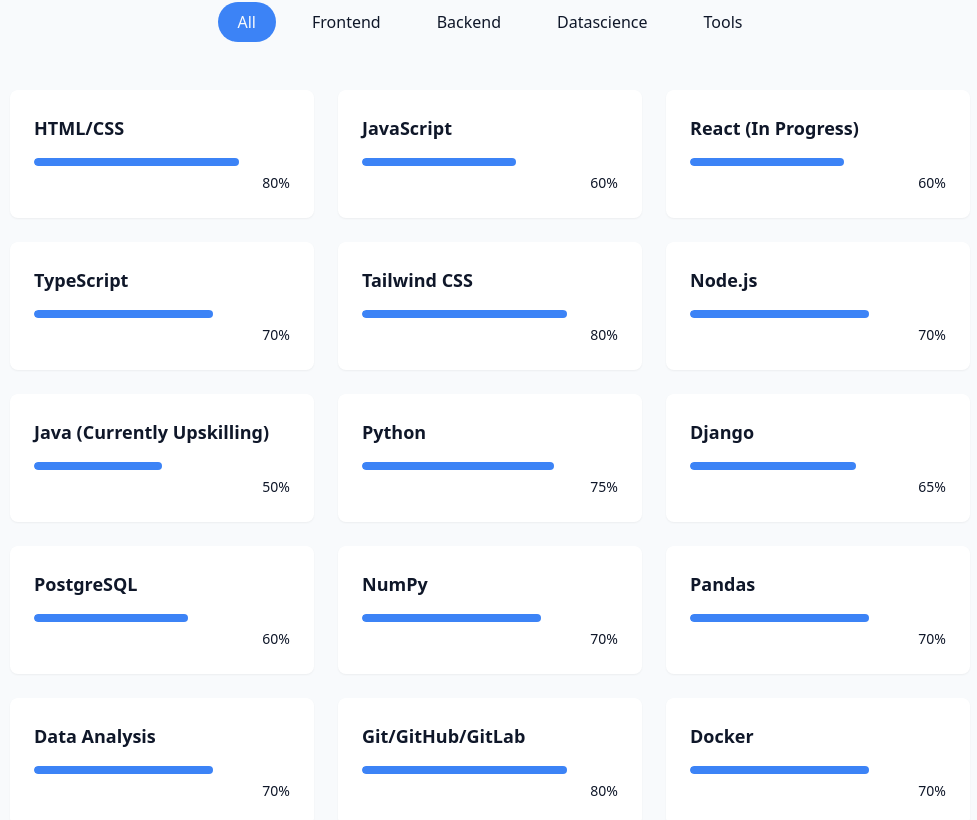
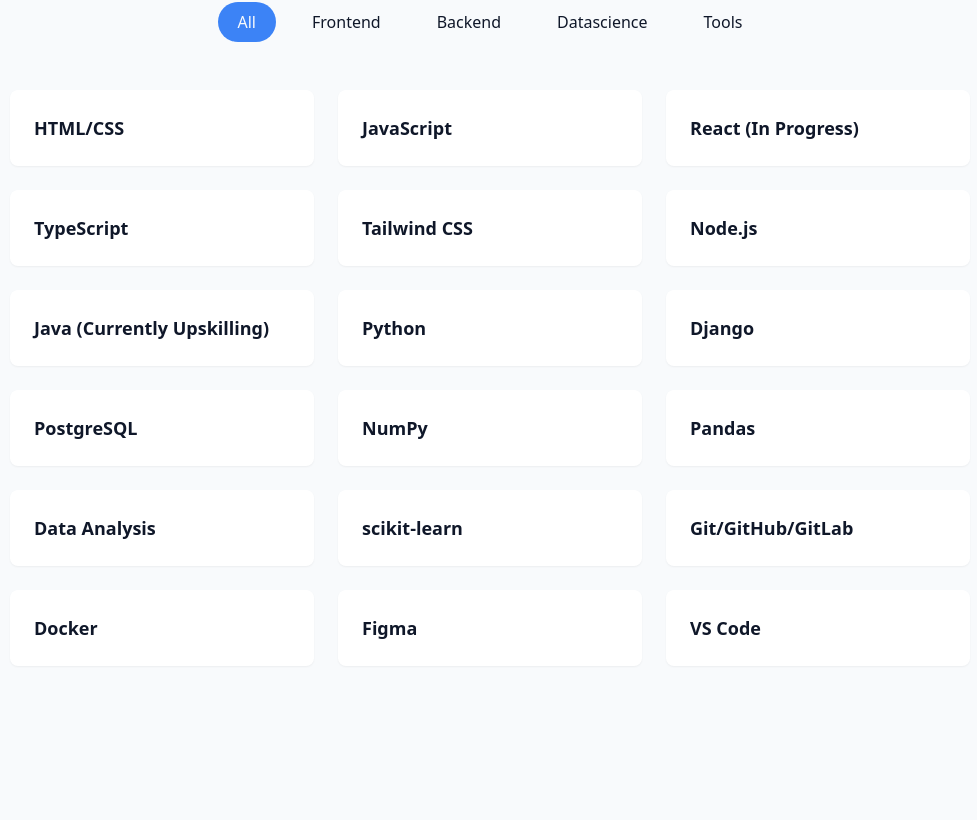
Before and after one commit to Sai284/portfolio, a React (Vite) app: page / in a window 1280 px wide. Shown: the part 1760-2580 px from the top of the page, without its empty margins (150-1127 px from the left). Built offline with nearby package versions, Linux system fonts and the light colour scheme.

Commit message:
fix: minor changes to skills section

```diff
--- a/src/components/SkillsSection.jsx
+++ b/src/components/SkillsSection.jsx
@@ -3,30 +3,30 @@
 
 const skills = [
   // Frontend
-  { name: "HTML/CSS", level: 80, category: "frontend" },
-  { name: "JavaScript", level: 60, category: "frontend" },
-  { name: "React (In Progress)", level: 60, category: "frontend" },
-  { name: "TypeScript", level: 70, category: "frontend" },
-  { name: "Tailwind CSS", level: 80, category: "frontend" },
+  { name: "HTML/CSS", category: "frontend" },
+  { name: "JavaScript", category: "frontend" },
+  { name: "React (In Progress)", category: "frontend" },
+  { name: "TypeScript", category: "frontend" },
+  { name: "Tailwind CSS", category: "frontend" },
 
   // Backend
-  { name: "Node.js", level: 70, category: "backend" },
-  { name: "Java (Currently Upskilling)", level: 50, category: "backend" },
-  { name: "Python", level: 75, category: "backend" },
-  { name: "Django", level: 65, category: "backend" },
-  { name: "PostgreSQL", level: 60, category: "backend" },
+  { name: "Node.js", category: "backend" },
+  { name: "Java (Currently Upskilling)", category: "backend" },
+  { name: "Python", category: "backend" },
+  { name: "Django", category: "backend" },
+  { name: "PostgreSQL", category: "backend" },
 
   // Data Science
-  { name: "NumPy", level: 70, category: "datascience" },
-  { name: "Pandas", level: 70, category: "datascience" },
-  { name: "Data Analysis", level: 70, category: "datascience" },
+  { name: "NumPy", category: "datascience" },
+  { name: "Pandas", category: "datascience" },
+  { name: "Data Analysis", category: "datascience" },
+  { name: "scikit-learn", category: "datascience" },
 
   // Tools
-  { name: "Git/GitHub/GitLab", level: 80, category: "tools" },
-  { name: "Docker", level: 70, category: "tools" },
-  { name: "Figma", level: 85, category: "tools" },
-  { name: "VS Code", level: 95, category: "tools" },
-
+  { name: "Git/GitHub/GitLab", category: "tools" },
+  { name: "Docker", category: "tools" },
+  { name: "Figma", category: "tools" },
+  { name: "VS Code", category: "tools" },
 ];
 
 const categories = ["all", "frontend", "backend", "datascience", "tools"];
@@ -68,20 +68,8 @@
               key={key}
               className="bg-card p-6 rounded-lg shadow-xs card-hover"
             >
-              <div className="text-left mb-4">
-                <h3 className="font-semibold text-lg"> {skill.name}</h3>
-              </div>
-              <div className="w-full bg-secondary/50 h-2 rounded-full overflow-hidden">
-                <div
-                  className="bg-primary h-2 rounded-full origin-left animate-[grow_1.5s_ease-out]"
-                  style={{ width: skill.level + "%" }}
-                />
-              </div>
-
-              <div className="text-right mt-1">
-                <span className="text-sm text-muted-foreground">
-                  {skill.level}%
-                </span>
+              <div className="text-left">
+                <h3 className="font-semibold text-lg">{skill.name}</h3>
               </div>
             </div>
           ))}
```
